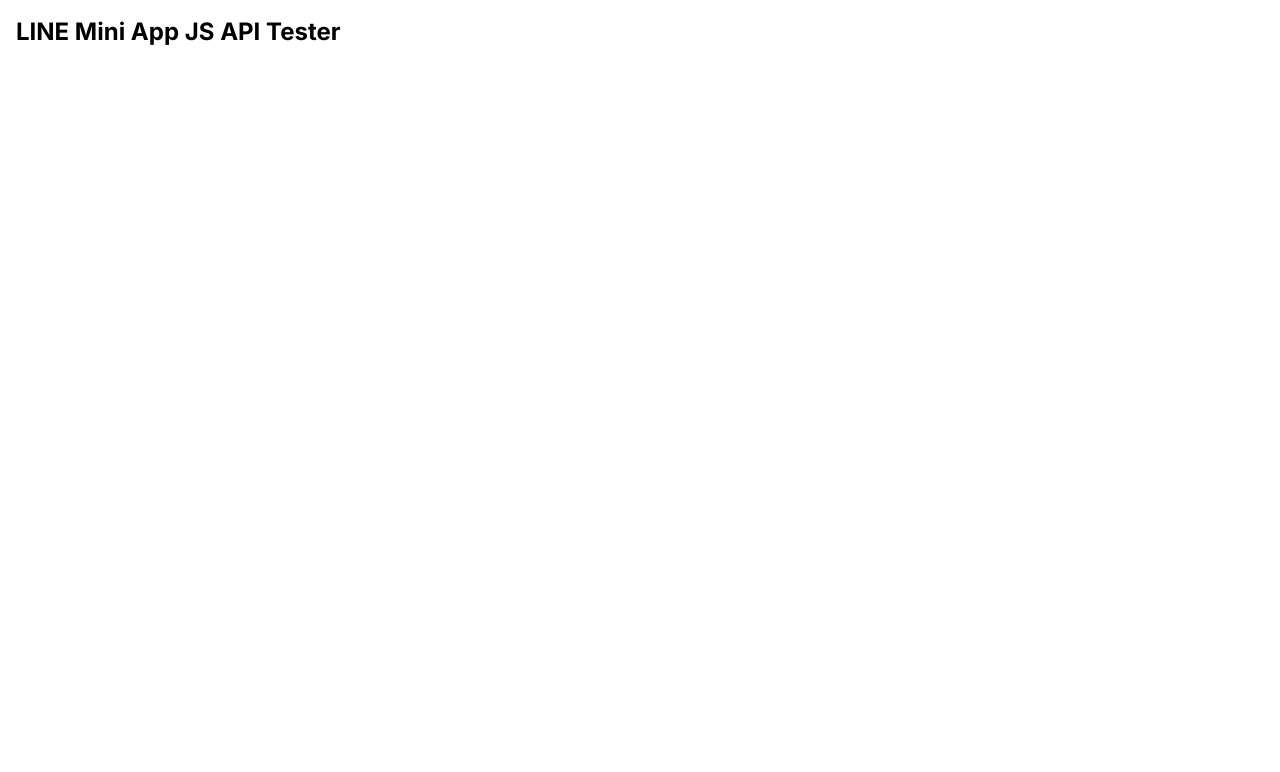
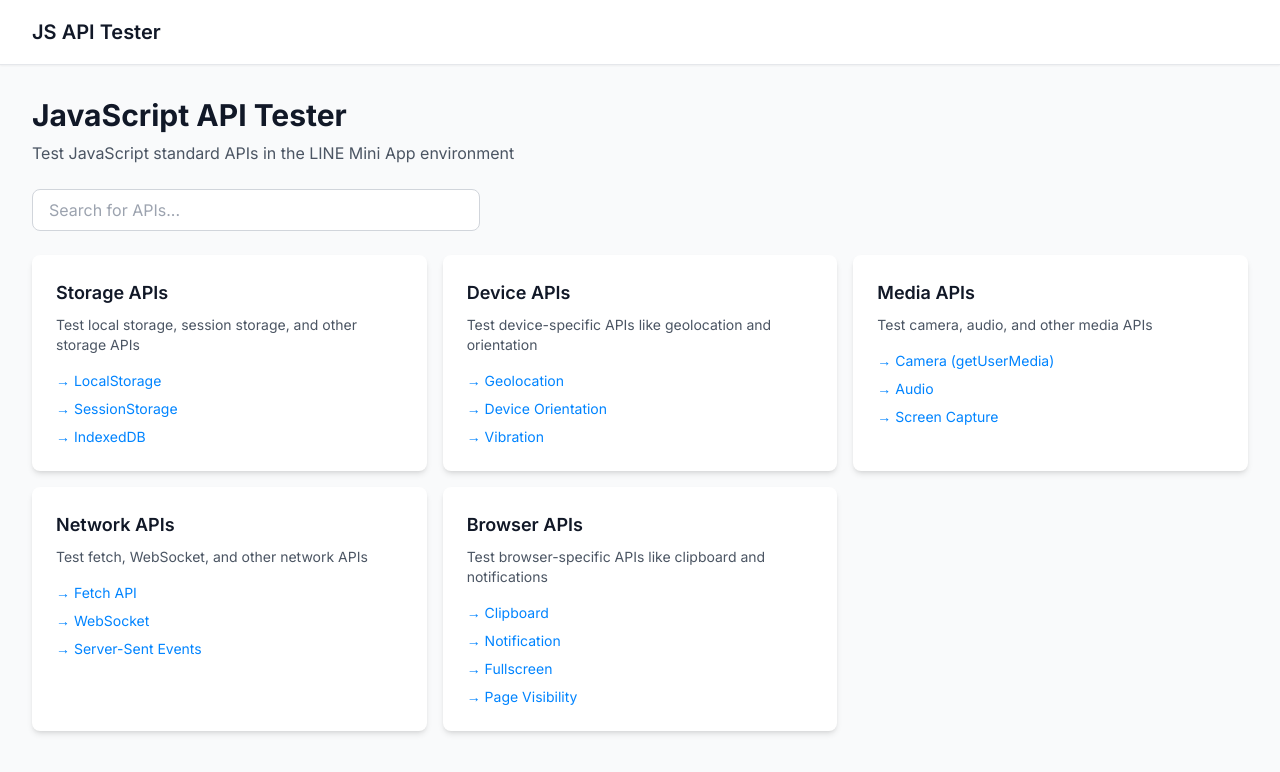
Before and after one commit to noriaki/playground-line-mini-app, a Next.js app: page / in a window 1280 px wide. Shown: the top 772 px of the page. Built offline with nearby package versions, Linux system fonts and the light colour scheme.

Commit message:
Build home page with API test overview and search

```diff
--- a/app/page.tsx
+++ b/app/page.tsx
@@ -1,7 +1,52 @@
+'use client'
+
+import { useState } from 'react'
+import Layout from '@/components/Layout'
+import Navigation from '@/components/Navigation'
+import { apiCategories } from '@/data/api-categories'
+
 export default function Home() {
+  const [searchTerm, setSearchTerm] = useState('')
+
+  const filteredCategories = apiCategories.map((category) => ({
+    ...category,
+    apiTests: category.apiTests.filter(
+      (test) =>
+        test.name.toLowerCase().includes(searchTerm.toLowerCase()) ||
+        test.description.toLowerCase().includes(searchTerm.toLowerCase())
+    ),
+  })).filter((category) => category.apiTests.length > 0)
+
   return (
-    <main className="min-h-screen p-4">
-      <h1 className="text-2xl font-bold">LINE Mini App JS API Tester</h1>
-    </main>
+    <Layout>
+      <div className="space-y-6">
+        <div>
+          <h1 className="text-3xl font-bold text-gray-900 mb-2">
+            JavaScript API Tester
+          </h1>
+          <p className="text-gray-600">
+            Test JavaScript standard APIs in the LINE Mini App environment
+          </p>
+        </div>
+
+        <div className="max-w-md">
+          <input
+            type="text"
+            placeholder="Search for APIs..."
+            value={searchTerm}
+            onChange={(e) => setSearchTerm(e.target.value)}
+            className="w-full px-4 py-2 border border-gray-300 rounded-lg focus:outline-none focus:ring-2 focus:ring-line-blue focus:border-transparent"
+          />
+        </div>
+
+        {filteredCategories.length > 0 ? (
+          <Navigation categories={filteredCategories} />
+        ) : (
+          <div className="text-center py-12">
+            <p className="text-gray-500">No APIs found matching "{searchTerm}"</p>
+          </div>
+        )}
+      </div>
+    </Layout>
   )
 }
--- /dev/null
+++ b/data/api-categories.ts
@@ -0,0 +1,151 @@
+import { ApiCategory } from '@/types'
+
+export const apiCategories: ApiCategory[] = [
+  {
+    id: 'storage',
+    name: 'Storage APIs',
+    description: 'Test local storage, session storage, and other storage APIs',
+    apiTests: [
+      {
+        id: 'localstorage',
+        name: 'LocalStorage',
+        description: 'Test localStorage functionality',
+        category: 'storage',
+        tests: [],
+      },
+      {
+        id: 'sessionstorage',
+        name: 'SessionStorage',
+        description: 'Test sessionStorage functionality',
+        category: 'storage',
+        tests: [],
+      },
+      {
+        id: 'indexeddb',
+        name: 'IndexedDB',
+        description: 'Test IndexedDB functionality',
+        category: 'storage',
+        tests: [],
+      },
+    ],
+  },
+  {
+    id: 'device',
+    name: 'Device APIs',
+    description: 'Test device-specific APIs like geolocation and orientation',
+    apiTests: [
+      {
+        id: 'geolocation',
+        name: 'Geolocation',
+        description: 'Test geolocation API',
+        category: 'device',
+        tests: [],
+      },
+      {
+        id: 'device-orientation',
+        name: 'Device Orientation',
+        description: 'Test device orientation API',
+        category: 'device',
+        tests: [],
+      },
+      {
+        id: 'vibration',
+        name: 'Vibration',
+        description: 'Test vibration API',
+        category: 'device',
+        tests: [],
+      },
+    ],
+  },
+  {
+    id: 'media',
+    name: 'Media APIs',
+    description: 'Test camera, audio, and other media APIs',
+    apiTests: [
+      {
+        id: 'camera',
+        name: 'Camera (getUserMedia)',
+        description: 'Test camera access API',
+        category: 'media',
+        tests: [],
+      },
+      {
+        id: 'audio',
+        name: 'Audio',
+        description: 'Test audio API',
+        category: 'media',
+        tests: [],
+      },
+      {
+        id: 'screen-capture',
+        name: 'Screen Capture',
+        description: 'Test screen capture API',
+        category: 'media',
+        tests: [],
+      },
+    ],
+  },
+  {
+    id: 'network',
+    name: 'Network APIs',
+    description: 'Test fetch, WebSocket, and other network APIs',
+    apiTests: [
+      {
+        id: 'fetch',
+        name: 'Fetch API',
+        description: 'Test fetch API functionality',
+        category: 'network',
+        tests: [],
+      },
+      {
+        id: 'websocket',
+        name: 'WebSocket',
+        description: 'Test WebSocket connectivity',
+        category: 'network',
+        tests: [],
+      },
+      {
+        id: 'sse',
+        name: 'Server-Sent Events',
+        description: 'Test Server-Sent Events',
+        category: 'network',
+        tests: [],
+      },
+    ],
+  },
+  {
+    id: 'browser',
+    name: 'Browser APIs',
+    description: 'Test browser-specific APIs like clipboard and notifications',
+    apiTests: [
+      {
+        id: 'clipboard',
+        name: 'Clipboard',
+        description: 'Test clipboard API',
+        category: 'browser',
+        tests: [],
+      },
+      {
+        id: 'notification',
+        name: 'Notification',
+        description: 'Test notification API',
+        category: 'browser',
+        tests: [],
+      },
+      {
+        id: 'fullscreen',
+        name: 'Fullscreen',
+        description: 'Test fullscreen API functionality',
+        category: 'browser',
+        tests: [],
+      },
+      {
+        id: 'page-visibility',
+        name: 'Page Visibility',
+        description: 'Test page visibility API',
+        category: 'browser',
+        tests: [],
+      },
+    ],
+  },
+]
```
